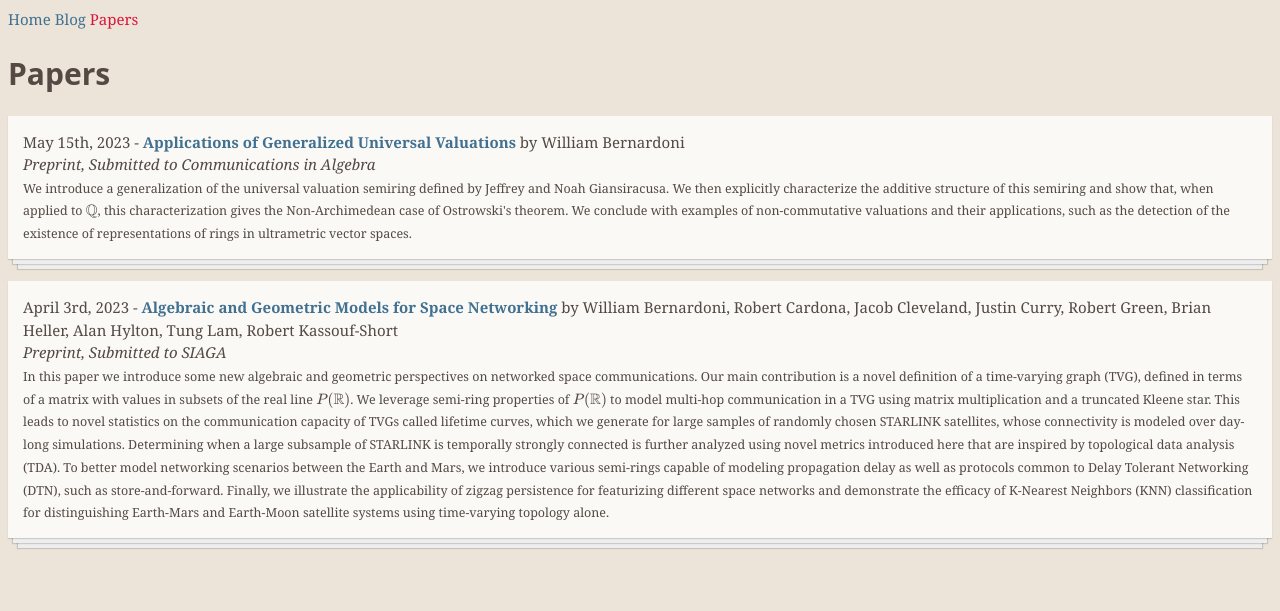
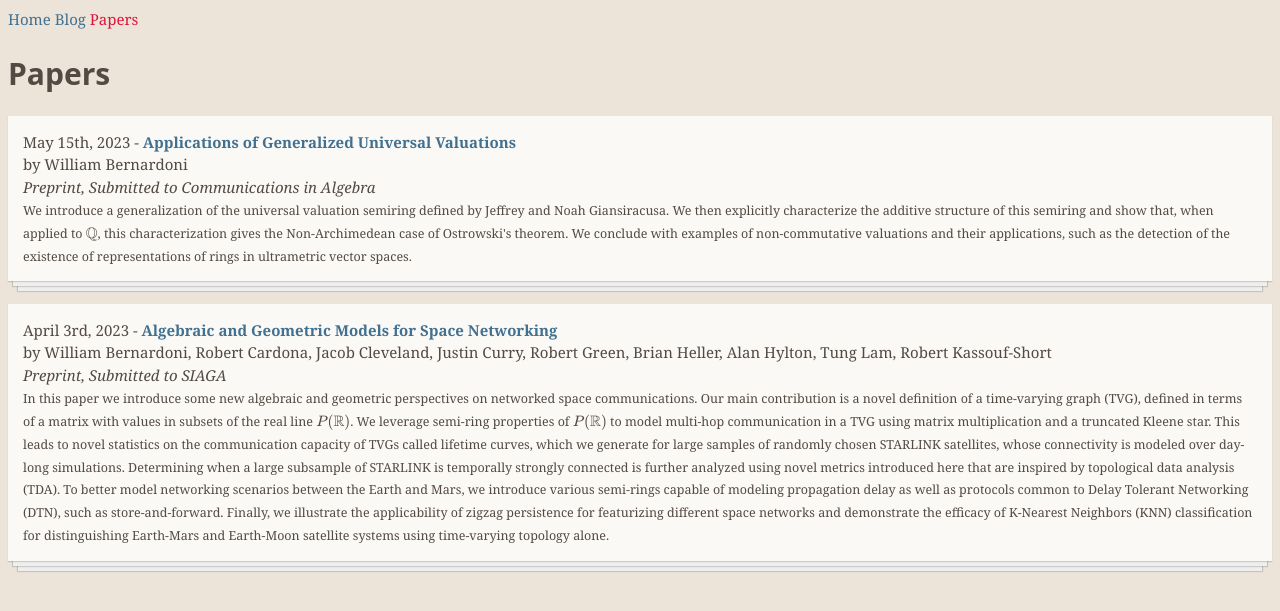
Before and after one commit to wrbernardoni/wrbernardoni.github.io, a Jekyll site: the page built from papers.html, in a window 1280 px wide. Shown: the top 611 px of the page. Built offline with Jekyll 4.4.1, drawn with Linux system fonts in a browser that asks for light colours; formulas are drawn with MathJax 3.

```diff
--- a/assets/css/styles.scss
+++ b/assets/css/styles.scss
@@ -244,7 +244,7 @@ dd p:first-child {
 }
 
 #headshot {
-	width: 260px;
+	width: 30%;
 	border: 3px solid black;
 }
 
--- a/papers.html
+++ b/papers.html
@@ -6,7 +6,8 @@ title: Papers
 <h1>Papers</h1>
 {% for item in site.data.papers %}
 <div class="blogbox">
-    {{item.date}} - <strong><a href="{{ item.link }}">{{item.name}}</a></li></strong> by {{item.authors}}
+    {{item.date}} - <strong><a href="{{ item.link }}">{{item.name}}</a></li></strong>
+    <br>by {{item.authors}}
     <br>
     <em>{{item.status}}</em>
     <br>
```
